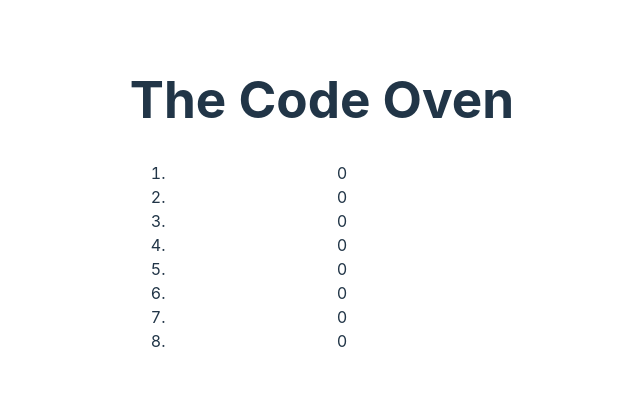
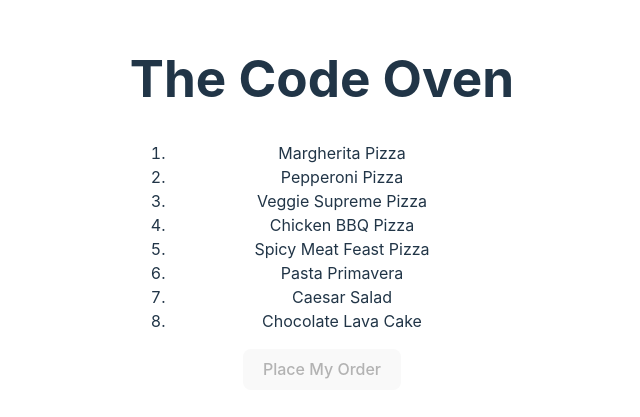
Before and after one commit to laszloekovacs/pizza-place, a React (Vite) app: page / in a window 1280 px wide. Shown: the part 197-614 px from the top of the page, without its empty margins (318-958 px from the left). Built offline with nearby package versions, Linux system fonts and the light colour scheme.

Commit message:
renders shopping cart

```diff
--- a/src/PizzaShopApp.tsx
+++ b/src/PizzaShopApp.tsx
@@ -1,14 +1,28 @@
 import './App.css'
+
+const pizzas = [
+	'Margherita Pizza',
+	'Pepperoni Pizza',
+	'Veggie Supreme Pizza',
+	'Chicken BBQ Pizza',
+	'Spicy Meat Feast Pizza',
+	'Pasta Primavera',
+	'Caesar Salad',
+	'Chocolate Lava Cake'
+]
 
 export default function PizzaShopApp() {
 	return (
 		<>
 			<h1>The Code Oven</h1>
 			<ol>
-				{new Array(8).fill(0).map(x => (
+				{pizzas.map(x => (
 					<li>{x}</li>
 				))}
 			</ol>
+			<div data-testid='shopping-cart'>
+				<button disabled>Place My Order</button>
+			</div>
 		</>
 	)
 }
```
Also changed, not shown: 1 other file (tests, documents, lock files or other folders).
